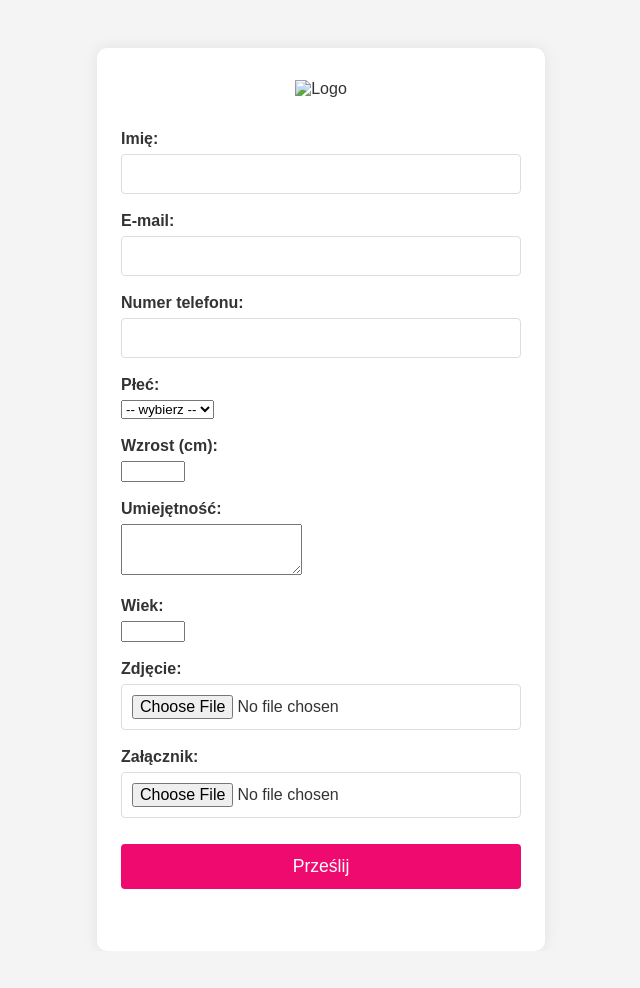
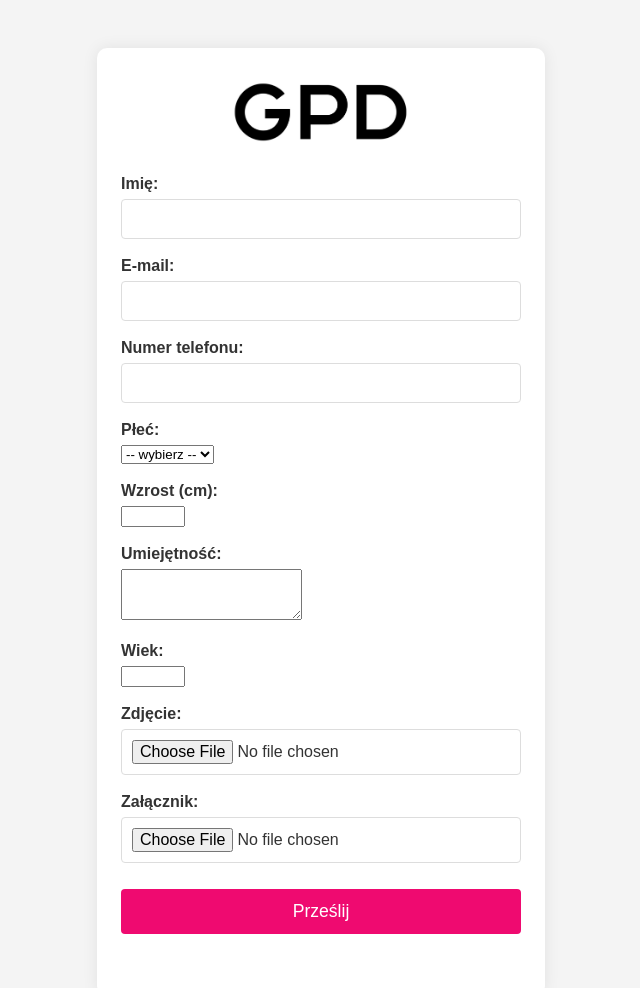
Before and after one commit to ChrisPos2/my-first-static-web-app, a website: page src/index.html in a window 1280 px wide. Shown: the whole page, without its empty margins (319-959 px from the left). Before the commit the page ends 951 px from the top, so only its background shows below. Drawn offline with Linux system fonts and the light colour scheme.

Commit message:
fix: update logo image source from PNG to JPG format

```diff
--- a/src/index.html
+++ b/src/index.html
@@ -93,7 +93,7 @@
 
 <body>
     <main>
-        <img src="logo.png" alt="Logo" class="logo">
+        <img src="logo.jpg" alt="Logo" class="logo">
         <form id="uploadForm">
     <div class="form-group">
         <label for="name">Imię:</label>
```
